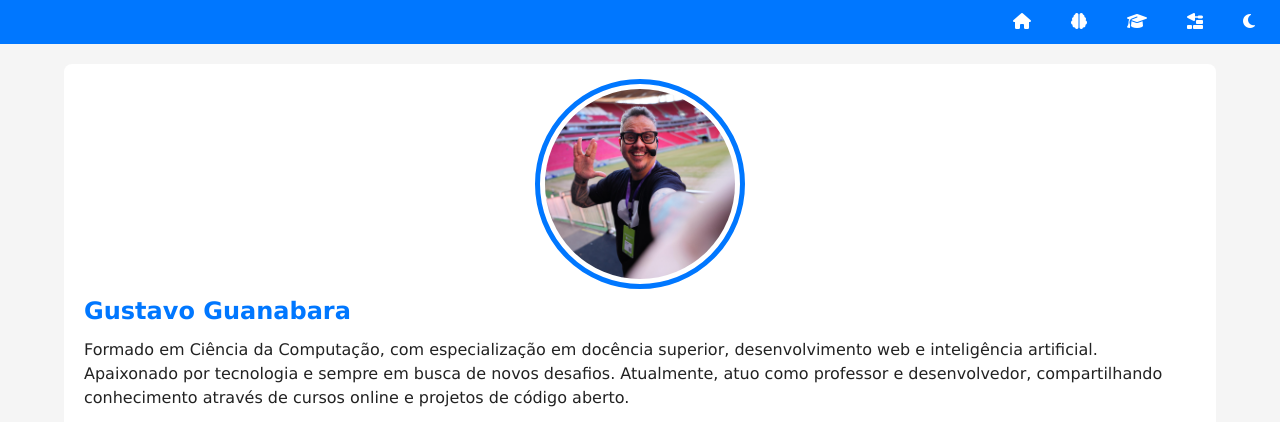
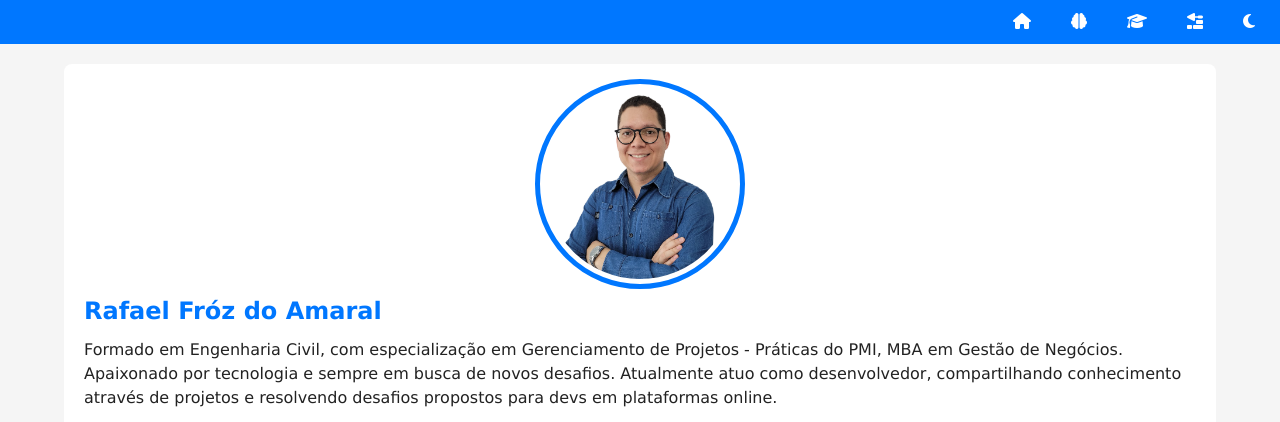
Before and after one commit to rafaelamaral-dev/projeto-portfolio, a plain HTML site: page index.html in a window 1280 px wide. Shown: the top 422 px of the page. Drawn offline with Linux system fonts and the light colour scheme.

Commit message:
Atualização foto perfil

```diff
--- a/estilos/style.css
+++ b/estilos/style.css
@@ -78,6 +78,10 @@ section#ficha img.foto {
   width: 200px;
   aspect-ratio: 1/1;
   object-fit: cover;
+  /* ajusta a posição do conteúdo da imagem dentro do crop circular
+     valores típicos: '50% 50%' (centro), '50% 15%' (mais para cima)
+     ajuste este valor até a cabeça ficar totalmente visível */
+  object-position: 50% 15%;
   overflow: hidden;
   border-radius: 50%;
   border: 5px solid var(--fundo-card);
--- a/index.html
+++ b/index.html
@@ -24,9 +24,9 @@
 
     <main>
         <section id="ficha">
-            <img src="imagens/guanabara-perfil.jpg" alt="Gustavo Guanabara" class="foto">
-            <h1>Gustavo Guanabara</h1>
-            <p>Formado em Ciência da Computação, com especialização em docência superior, desenvolvimento web e inteligência artificial. Apaixonado por tecnologia e sempre em busca de novos desafios. Atualmente, atuo como professor e desenvolvedor, compartilhando conhecimento através de cursos online e projetos de código aberto.</p>
+            <img src="imagens/rafaeldev.jpg" alt="Gustavo Guanabara" class="foto">
+            <h1>Rafael Fróz do Amaral</h1>
+            <p>Formado em Engenharia Civil, com especialização em Gerenciamento de Projetos - Práticas do PMI, MBA em Gestão de Negócios. Apaixonado por tecnologia e sempre em busca de novos desafios. Atualmente atuo como desenvolvedor, compartilhando conhecimento através de projetos e resolvendo desafios propostos para devs em plataformas online.</p>
             <div id="social">
                 <a href="https://www.linkedin.com/in/guanabara/" target="_blank" rel="nofollow"><i class="fa-brands fa-linkedin-in"></i></a>
                 <a href="https://github.com/gustavoguanabara" target="_blank" rel="nofollow"><i class="fa-brands fa-github"></i></a>
```
Also changed, not shown: imagens/rafaeldev.jpg (added), 1 other file.
